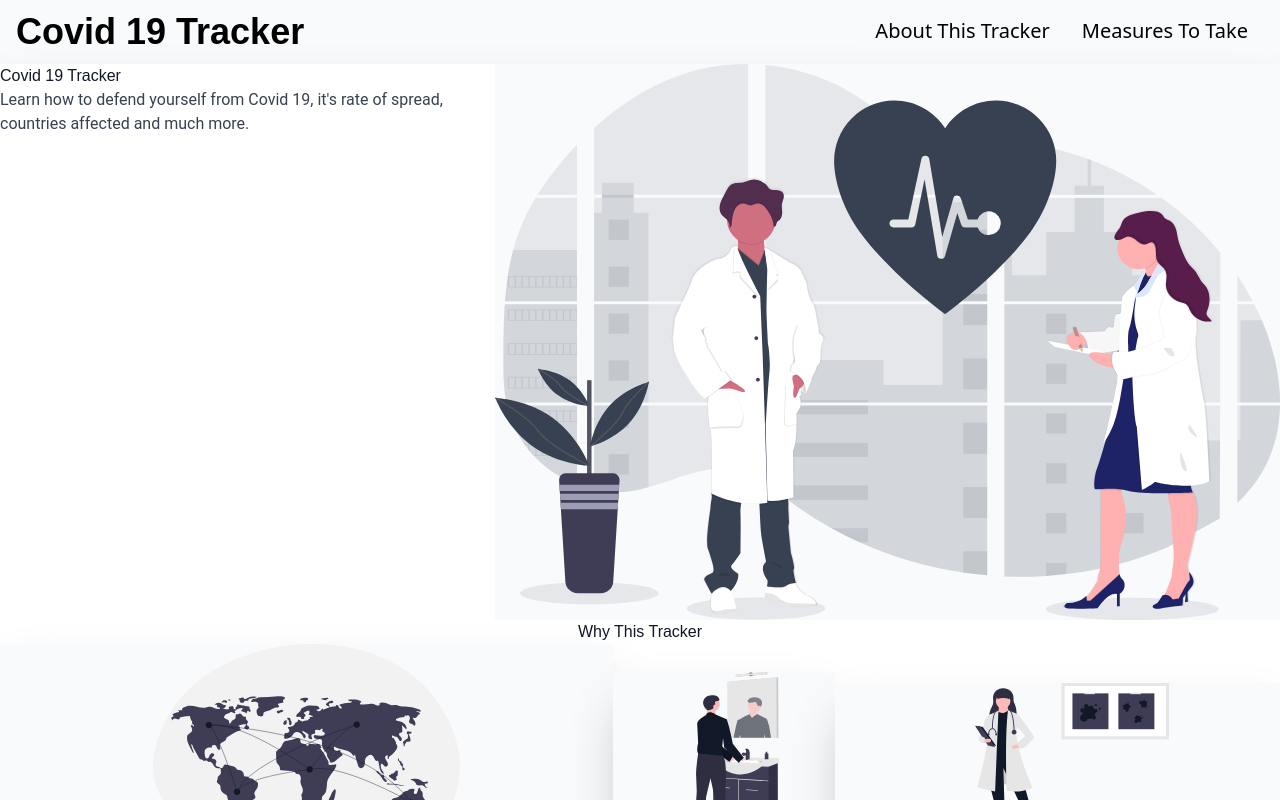
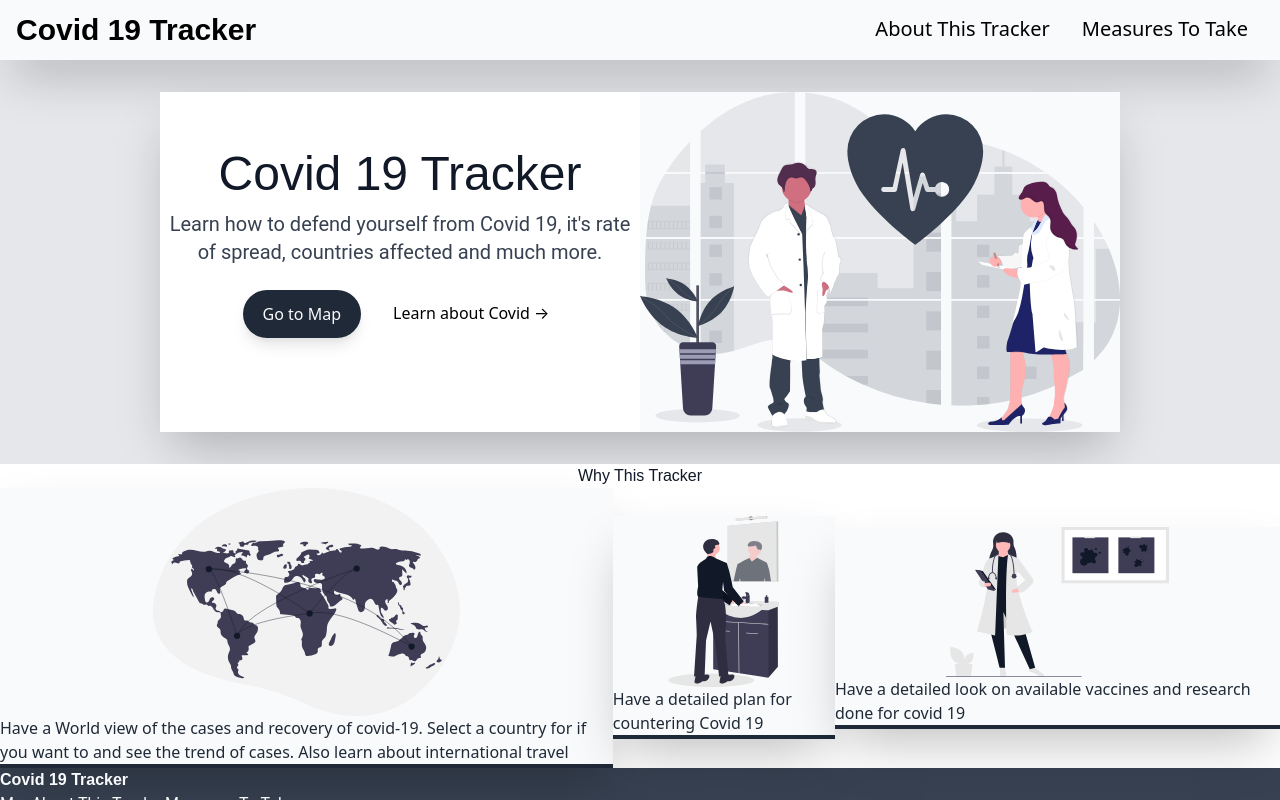
Before and after one commit to AbhishekRauthan/NextCovid, a Next.js app: page / in a window 1280 px wide. Shown: the top 800 px of the page. Built offline with nearby package versions, Linux system fonts and the light colour scheme.

Commit message:
completed hero

```diff
--- a/components/Hero.tsx
+++ b/components/Hero.tsx
@@ -1,18 +1,28 @@
 const Hero = () => {
   return (
-    <div className="xs:w-72 shadow-2xl xs:text-center bg-white flex xs:p-5 xs:flex-col-reverse xs:my-5 mx-auto">
-      <div className="flex flex-col ">
-        <h1 className="xs:text-3xl capitalize font-source text-gray-900 xs:pt-4">
-          Covid 19 tracker
-        </h1>
-
-        <p className="xs:text-md text-gray-700 xs:pt-2 font-roboto">
-          Learn how to defend yourself from Covid 19, it's rate of spread, countries affected and much more.
-        </p>
-      </div>
-
-      <div>
-        <img className="inline xs:h-40 xs:w-full bg-gray-50" src="hero_header.svg" alt="svg to show medical professionals" />
+    <div className="xs:w-72 w-10/12 md:w-11/12 lg:w-9/12 md:h-5/6 lg:h-4/6 mx-auto my-6 lg:my-8">
+      <div className="my-auto shadow-2xl text-center bg-white flex xs:p-5 xs:flex-col-reverse xs:my-5 mx-auto">
+        <div className="flex flex-col sm:my-10 sm:w-1/2 md:my-auto md:pb-9">
+          <h1 className="text-3xl md:text-4xl lg:text-5xl capitalize  font-source text-gray-900 xs:pt-4">
+            Covid 19 tracker
+          </h1>
+          <p className="xs:text-md md:text-lg lg:text-xl text-gray-700 xs:pt-2 sm:mt-3 font-roboto">
+            Learn how to defend yourself from Covid 19, it's rate of spread, countries affected and much more.
+          </p>
+          <div className="md:pt-6 md:flex flex-col md:flex-row md:justify-center hidden">
+            <button
+              className=" md:mr-6 bg-gray-800 hover:bg-gray-700 focus:bg-gray-700  md:px-5 md:py-3 rounded-full text-gray-50 hover:text-white focus:text-white shadow-lg hover:shadow-2xl transform hover:-translate-y-3 delay-150 duration-300 ease-in-out"
+            >Go to Map
+            </button>
+            <button
+              className="border-b-2 border-transparent md:px-2 hover:border-black hover:shadow-lg transform hover:-translate-y-3 duration-300 ease-in-out "
+            >Learn about Covid &rarr;
+            </button>
+          </div>
+        </div>
+        <div className="sm:w-1/2">
+          <img className="inline xs:h-40 w-full  bg-gray-50" src="hero_header.svg" alt="svg to show medical professionals" />
+        </div>
       </div>
     </div>
   );
--- a/components/Layout.tsx
+++ b/components/Layout.tsx
@@ -15,7 +15,7 @@ const Layout: FC<Props> = ({ children }) => {
         ></meta>
       </Head>
       <Navbar />
-      <main className="lg:max-w-screen-xl">{children}</main>
+      <main className="lg:max-w-max">{children}</main>
       <Footer/>
     </>
   );
--- a/components/Navbar.tsx
+++ b/components/Navbar.tsx
@@ -5,9 +5,9 @@ const Navbar: FC = () => {
 
   return (
     <header className="bg-gray-50 ">
-      <div className="container flex md:flex-row justify-between items-center xs:p-3 sm:px-4 shadow-2xl xs:relative">
+      <div className="flex md:flex-row justify-between items-center xs:p-3 sm:px-4 shadow-2xl xs:relative">
         <div className="block">
-          <h1 className="xs:text-xl sm:text-4xl sm:py-3 capitalize font-bold font-source">
+          <h1 className="xs:text-xl sm:text-3xl sm:py-3 capitalize font-bold font-source">
             Covid 19 tracker
           </h1>
         </div>
--- a/tailwind.config.js
+++ b/tailwind.config.js
@@ -18,8 +18,7 @@ module.exports = {
   },
   variants: {
     extend: {
-      divideColor: ['hover', 'focus'],
-      display: ['responsive', 'group-hover', 'group-focus'],
+      transform: ['hover', 'focus'],
     },
   },
   plugins: [],
```
